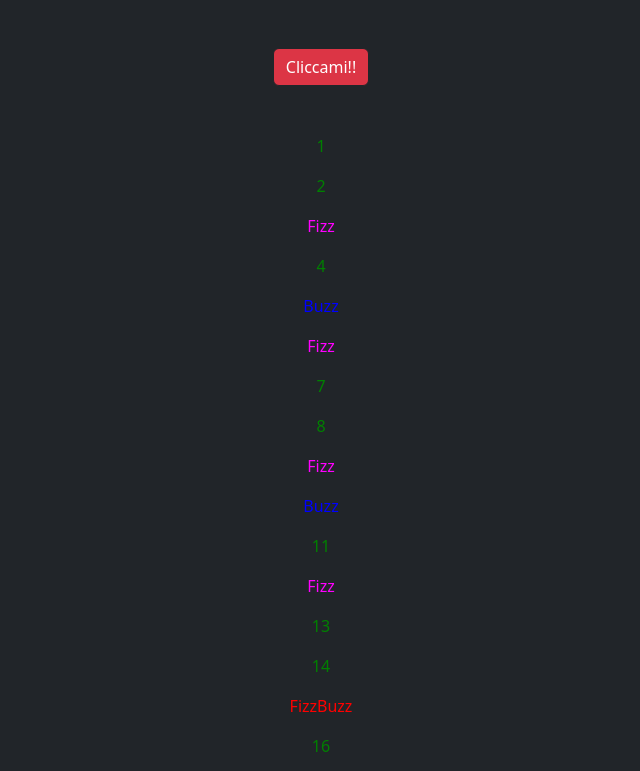
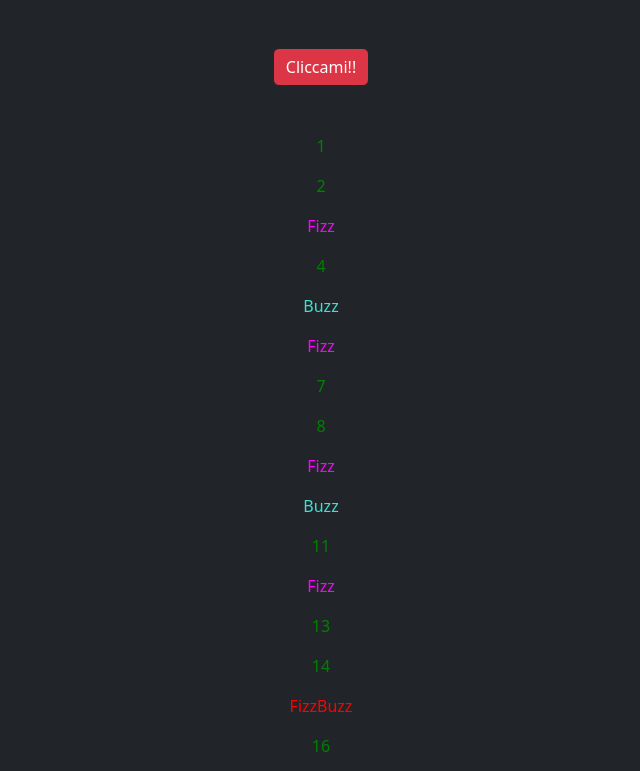
Before and after one commit to AntoninoIrrera/js-fizzbuzz, a plain HTML site: page index.html in a window 1280 px wide. Both pictures are taken after a click on the link "Cliccami!!". Shown: the top 771 px of the page, without its empty margins (319-959 px from the left). Drawn offline with nearby package versions, Linux system fonts and the light colour scheme.

Commit message:
cambio colore da blu a tuchese commit e push codice finale

```diff
--- a/css/style.css
+++ b/css/style.css
@@ -2,8 +2,8 @@
     color: red;
 }
 
-.blu{
-    color: blue;
+.tuchese{
+    color: turquoise;
 
 }
 
--- a/js/script.js
+++ b/js/script.js
@@ -17,7 +17,7 @@ bottone.addEventListener("click", function(){
             console.log("Fizz");
         }
         else if (i % 5 == 0) {
-            const elemento = `<li class="mt-3 blu"> Buzz </li> `;
+            const elemento = `<li class="mt-3 tuchese"> Buzz </li> `;
             ul.innerHTML += elemento;
             console.log("Buzz");
         }       else {
```
